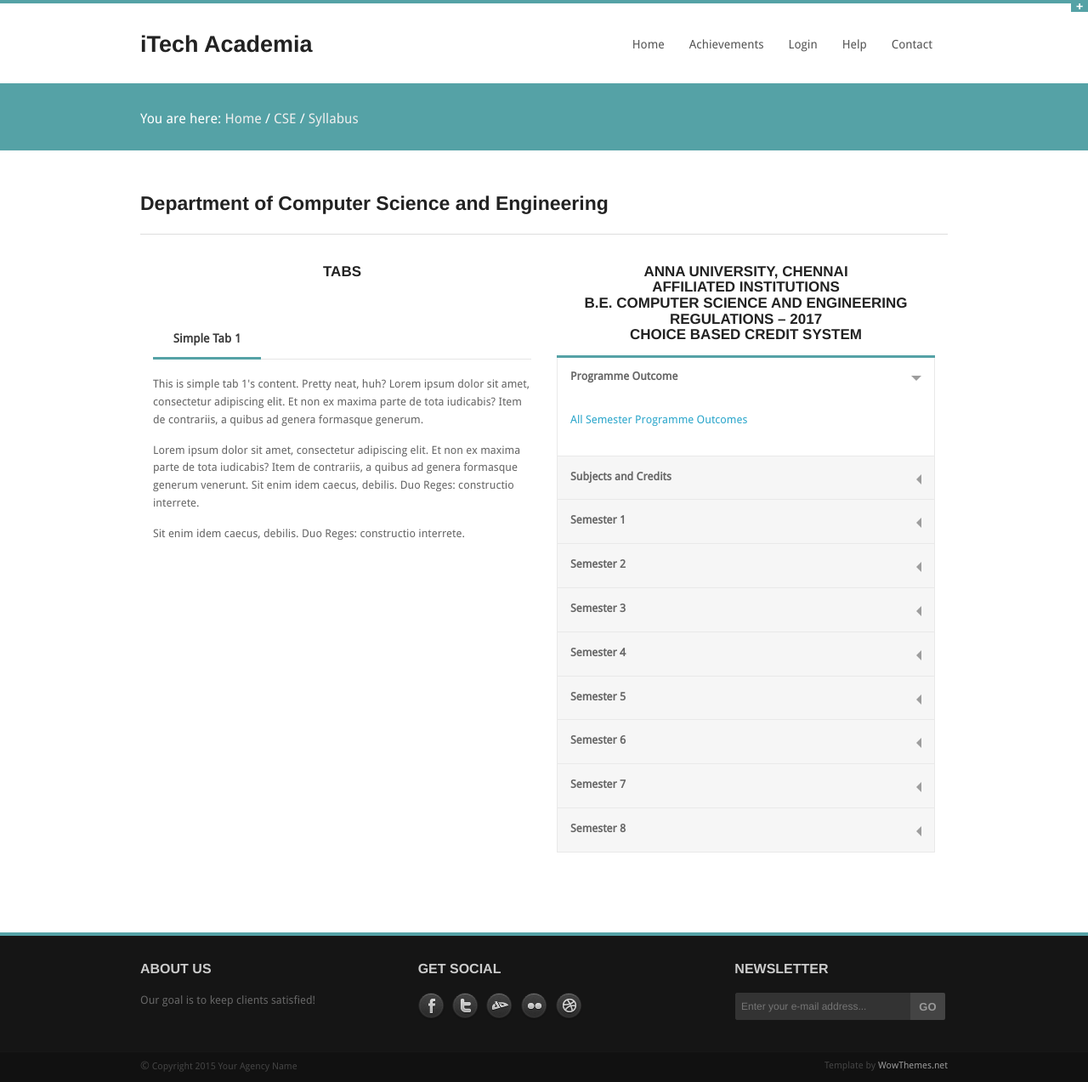
After one commit to DepartmentProject/department_webapp, a Django app: page /cse_syllabus in a window 1280 px wide. The commit adds this page. Shown: the whole page at 85% size. Run offline with Django 3.2, Linux system fonts and the light colour scheme.

Commit message:
syllabusdone

```diff
--- a/department_project/initial/urls.py
+++ b/department_project/initial/urls.py
@@ -20,5 +20,6 @@ urlpatterns = [
     path('admin/', admin.site.urls),
     path('',views.index, name = "Index"),
     path('index',views.index, name = "index"),
-    path('cse_home', views.cse_home, name = "cse_home")
+    path('cse_home', views.cse_home, name = "cse_home"),
+    path('cse_syllabus', views.cse_syllabus, name = "cse_syllabus")
 ]
--- a/department_project/initial/views.py
+++ b/department_project/initial/views.py
@@ -5,3 +5,6 @@ def index(request):
 
 def cse_home(request):
     return render(request, "cse.html")
+
+def cse_syllabus(request):
+    return render(request, "cse_syllabus.html")
--- a/department_project/templates/cse.html
+++ b/department_project/templates/cse.html
@@ -129,7 +129,7 @@
 			</a>
 			</li>
 			<li>
-			<a href="#">
+			<a href="cse_syllabus">
 			<span class="ca-icon"><i class="fa fa-bookmark"></i></span>
 			<div class="ca-content">
 				<h2 class="ca-main">Syllabus</h2>
--- /dev/null
+++ b/department_project/templates/cse_syllabus.html
@@ -0,0 +1,302 @@
+{% load static %}
+<!DOCTYPE html>
+<!-- paulirish.com/2008/conditional-stylesheets-vs-css-hacks-answer-neither/ -->
+<!--[if lt IE 7]> <html class="no-js lt-ie9 lt-ie8 lt-ie7" lang="en"> <![endif]-->
+<!--[if IE 7]>    <html class="no-js lt-ie9 lt-ie8" lang="en"> <![endif]-->
+<!--[if IE 8]>    <html class="no-js lt-ie9" lang="en"> <![endif]-->
+<!--[if gt IE 8]><!-->
+<html class="no-js" lang="en">
+<!--<![endif]-->
+<head>
+<meta charset="utf-8"/>
+<!-- Set the viewport width to device width for mobile -->
+<meta name="viewport" content="width=device-width"/>
+<title>iTech Academia</title>
+<!-- CSS Files-->
+<link rel="stylesheet" href="{% static 'stylesheets/style.css' %}">
+
+<link rel="stylesheet" href="{% static 'stylesheets/skins/blue.css' %}">
+<!-- skin color -->
+<link rel="stylesheet" href="{% static 'stylesheets/responsive.css' %}">
+<!-- IE Fix for HTML5 Tags -->
+<!--[if lt IE 9]>
+    <script src="http://html5shiv.googlecode.com/svn/trunk/html5.js"></script>
+  <![endif]-->
+</head>
+<body>
+<!-- HIDDEN PANEL
+================================================== -->
+<div id="panel">
+	<div class="row">
+		<div class="twelve columns">
+			<img src="http://www.wowthemes.net/demo/studiofrancesca/images/info.png" class="pics" alt="info">
+			<div class="infotext">
+				 Thank you for visiting my theme! Replace this with your message to visitors.
+			</div>
+		</div>
+	</div>
+</div>
+<p class="slide">
+	<a href="#" class="btn-slide"></a>
+</p>
+<!-- HEADER
+================================================== -->
+<div class="row">
+	<div class="headerlogo four columns">
+		<div class="logo">
+			<a href="index">
+			<h4>iTech Academia</h4>
+			</a>
+		</div>
+	</div>
+	<div class="headermenu eight columns noleftmarg">
+		<nav id="nav-wrap">
+		<ul id="main-menu" class="nav-bar sf-menu">
+			<li class="current">
+			<a href="index">Home</a>
+			</li>
+			<li>
+			<a href="#">Achievements</a>
+			</li>
+			<li>
+			<a href="#">Login</a>
+			<ul>
+				<li><a href="about.html">Faculty Login</a></li>
+				<li><a href="services.html">Student Login</a></li>
+			</ul>
+			</li>
+			<li>
+			<a href="#">Help</a>
+			</li>
+			<li>
+			<a href="#">Contact</a>
+			</li>
+		</ul>
+		</nav>
+	</div>
+</div>
+<div class="clear">
+</div>
+<!-- SUBHEADER
+================================================== -->
+<div id="subheader" class="blogstyle">
+	<div class="row">
+		<div class="eight columns">
+			<p class="bread leftalign">
+				 You are here: <a href="index"> Home</a> / <a href="cse_home">CSE</a> / <a href="cse_syllabus">Syllabus</a>
+			</p>
+		</div>
+
+	</div>
+</div>
+<div class="hr">
+</div>
+<!-- CONTENT
+================================================== -->
+<!-- SINGLE COLUMN-->
+<div class="row">
+	<div class="twelve columns">
+		<h4>Department of Computer Science and Engineering</h4>
+		<hr>
+		<div class="six columns">
+			<h5 style="text-align: center;">TABS</h5><br><br>
+			<dl class="tabs">
+				<dd class="active"><a href="#simple1">Simple Tab 1</a></dd>
+
+			</dl>
+			<ul class="tabs-content">
+				<li class="active" id="simple1Tab">
+				<p>
+					This is simple tab 1's content. Pretty neat, huh? Lorem ipsum dolor sit amet, consectetur adipiscing elit. Et non ex maxima parte de tota iudicabis? Item de contrariis, a quibus ad genera formasque generum.
+				</p>
+				<p>
+					Lorem ipsum dolor sit amet, consectetur adipiscing elit. Et non ex maxima parte de tota iudicabis? Item de contrariis, a quibus ad genera formasque generum venerunt. Sit enim idem caecus, debilis. Duo Reges: constructio interrete.
+				</p>
+				<p>
+					Sit enim idem caecus, debilis. Duo Reges: constructio interrete.
+				</p>
+				</li>
+			</ul>
+		</div>
+		<p>
+			<div class="six columns">
+				<h5 style="text-align: center;">ANNA UNIVERSITY, CHENNAI<br>
+					AFFILIATED INSTITUTIONS<br>
+					B.E. COMPUTER SCIENCE AND ENGINEERING<br>
+					REGULATIONS – 2017<br>
+					CHOICE BASED CREDIT SYSTEM</h5>
+				<ul class="accordion">
+					<li class="active">
+					<div class="title">
+						<b>Programme Outcome</b>
+					</div>
+					<div class="content" style="overflow: hidden; display: block; ">
+						<p>
+							<a href="https://firebasestorage.googleapis.com/v0/b/department-webapp.appspot.com/o/CSE%2FCse_syllabus%2FProgramme%20Outcome.pdf?alt=media&token=c98a3bd5-9acc-444c-afcc-b81ad7765783">All Semester Programme Outcomes</a>
+						</p>
+					</div>
+					</li>
+					<li class="">
+						<div class="title">
+							<b>Subjects and Credits</b>
+						</div>
+						<div class="content" style="overflow: hidden; display: none; ">
+							<p>
+								<a href="https://firebasestorage.googleapis.com/v0/b/department-webapp.appspot.com/o/CSE%2FCse_syllabus%2FSubjects%20and%20Credits.pdf?alt=media&token=8f2f3efb-4d3e-4fc0-b5ea-f3272d06a556">All Semester Subjects and their Credits</a>
+							</p>
+							</div>
+							</li>
+					<li class="">
+						<div class="title">
+							<b>Semester 1</b>
+						</div>
+						<div class="content" style="overflow: hidden; display: none; ">
+							<p>
+								<a href="https://firebasestorage.googleapis.com/v0/b/department-webapp.appspot.com/o/CSE%2FCse_syllabus%2FSemester%201.pdf?alt=media&token=e1f7793e-f231-4fb1-9d67-fd53e11a99db">Semester 1 Syllabus</a>
+							</p>
+							</div>
+							</li>
+					<li class="">
+					<div class="title">
+						<b>Semester 2</b>
+					</div>
+					<div class="content" style="overflow: hidden; display: none; ">
+						<p>
+							<a href="https://firebasestorage.googleapis.com/v0/b/department-webapp.appspot.com/o/CSE%2FCse_syllabus%2FSemester%202.pdf?alt=media&token=d9fdb2e8-93ac-4601-a2d5-5038effa42d3">Semester 2 Syllabus</a>
+						</p>
+					</div>
+					</li>
+					<li class="">
+					<div class="title">
+						<b>Semester 3</b>
+					</div>
+					<div class="content" style="overflow: hidden; display: none; ">
+						<p>
+							<a href="https://firebasestorage.googleapis.com/v0/b/department-webapp.appspot.com/o/CSE%2FCse_syllabus%2FSemester%203.pdf?alt=media&token=e480a94f-5aa1-4ce2-9cdc-d08c9452f75b">Semester 3 Syllabus</a>
+						</p>
+						</div>
+						</li>
+					<li class="">
+						<div class="title">
+							<b>Semester 4</b>
+						</div>
+						<div class="content" style="overflow: hidden; display: none; ">
+							<p>
+								<a href="https://firebasestorage.googleapis.com/v0/b/department-webapp.appspot.com/o/CSE%2FCse_syllabus%2FSemester%204.pdf?alt=media&token=a28711d8-c594-49cc-abf8-b6da8e833257">Semester 4 Syllabus</a>
+							</p>
+							</div>
+							</li>
+					<li class="">
+						<div class="title">
+							<b>Semester 5</b>
+						</div>
+						<div class="content" style="overflow: hidden; display: none; ">
+							<p>
+								<a href="https://firebasestorage.googleapis.com/v0/b/department-webapp.appspot.com/o/CSE%2FCse_syllabus%2FSemester%205.pdf?alt=media&token=a8dad729-1ac4-4090-b8b9-d483607254ad">Semester 5 Syllabus</a>
+							</p>
+							</div>
+							</li>
+					<li class="">
+						<div class="title">
+							<b>Semester 6</b>
+						</div>
+						<div class="content" style="overflow: hidden; display: none; ">
+							<p>
+								<a href="https://firebasestorage.googleapis.com/v0/b/department-webapp.appspot.com/o/CSE%2FCse_syllabus%2FSemester%206.pdf?alt=media&token=5f4dda23-146a-49b2-ae4b-858ad3a7432a">Semester 6 Syllabus</a><br><br>
+								<a href="https://firebasestorage.googleapis.com/v0/b/department-webapp.appspot.com/o/CSE%2FCse_syllabus%2FProfessional%20Elective%20Sem%206.pdf?alt=media&token=1ae1fa22-b84d-417c-9b9b-18f280c7c4d2">Professional Elective Semester 6</a>
+							</p>
+							</div>
+							</li>
+					<li class="">
+						<div class="title">
+							<b>Semester 7</b>
+						</div>
+						<div class="content" style="overflow: hidden; display: none; ">
+							<p>
+								<a href="https://firebasestorage.googleapis.com/v0/b/department-webapp.appspot.com/o/CSE%2FCse_syllabus%2FSemester%207.pdf?alt=media&token=d26cbb4e-49d5-4b7d-9ec7-ea598887025f">Semester 7 Syllabus</a><br><br>
+								<a href="https://firebasestorage.googleapis.com/v0/b/department-webapp.appspot.com/o/CSE%2FCse_syllabus%2FProfessional%20Elective%20Sem%207.pdf?alt=media&token=98b0f6dd-33e4-4470-9df9-25b4938a9f77">Professional Elective Semester 7</a>
+							</p>
+							</div>
+							</li>
+					<li class="">
+						<div class="title">
+							<b>Semester 8</b>
+						</div>
+						<div class="content" style="overflow: hidden; display: none; ">
+							<p>
+								<a href="https://firebasestorage.googleapis.com/v0/b/department-webapp.appspot.com/o/CSE%2FCse_syllabus%2FProfessional%20Elective%20Sem%208.pdf?alt=media&token=2dfb7def-11bc-49da-8d76-4dd2fe7ca5be">Professional Elective Semester 8</a>
+							</p>
+							</div>
+							</li>
+					</ul>
+
+
+			</div>
+		</p>
+	</div>
+</div>
+
+
+<!-- END EXAMPLES-->
+<div class="hr">
+</div>
+
+<!-- FOOOTER
+================================================== -->
+<div id="footer">
+	<footer class="row">
+	<p class="back-top floatright">
+		<a href="#top"><span></span></a>
+	</p>
+	<div class="four columns">
+		<h1>ABOUT US</h1>
+		 Our goal is to keep clients satisfied!
+	</div>
+	<div class="four columns">
+		<h1>GET SOCIAL</h1>
+		<a class="social facebook" href="#"></a>
+		<a class="social twitter" href="#"></a>
+		<a class="social deviantart" href="#"></a>
+		<a class="social flickr" href="#"></a>
+		<a class="social dribbble" href="#"></a>
+	</div>
+	<div class="four columns">
+		<h1 class="newsmargin">NEWSLETTER</h1>
+		<div class="row collapse newsletter floatright">
+			<div class="ten mobile-three columns">
+				<input type="text" class="nomargin" placeholder="Enter your e-mail address...">
+			</div>
+			<div class="two mobile-one columns">
+				<a href="#" class="postfix button expand">GO</a>
+			</div>
+		</div>
+	</div>
+	</footer>
+</div>
+<div class="copyright">
+	<div class="row">
+		<div class="six columns">
+			 &copy;<span class="small"> Copyright 2015 Your Agency Name</span>
+		</div>
+		<div class="six columns">
+			<span class="small floatright"> Template by <a href="www.wowthemes.net">WowThemes.net</a></span>
+		</div>
+	</div>
+</div>
+<!-- JAVASCRIPTS
+================================================== -->
+<!-- Javascript files placed here for faster loading -->
+<script src="{% static 'javascripts/foundation.min.js' %}"></script>
+<script src="{% static 'javascripts/jquery.easing.1.3.js' %}"></script>
+<script src="{% static 'javascripts/elasticslideshow.js' %}"></script>
+<script src="{% static 'javascripts/jquery.carouFredSel-6.0.5-packed.js' %}"></script>
+<script src="{% static 'javascripts/jquery.cycle.js' %}"></script>
+<script src="{% static 'javascripts/app.js' %}"></script>
+<script src="{% static 'javascripts/modernizr.foundation.js' %}"></script>
+<script src="{% static 'javascripts/slidepanel.js' %}"></script>
+<script src="{% static 'javascripts/scrolltotop.js' %}"></script>
+<script src="{% static 'javascripts/hoverIntent.js' %}"></script>
+<script src="{% static 'javascripts/superfish.js' %}"></script>
+<script src="{% static 'javascripts/responsivemenu.js' %}"></script>
+</body>
+</html>
```
Also changed, not shown: department_project/templates/columns.html (deleted, +0 -329 lines), department_project/templates/index.html (+30 -51 lines).
